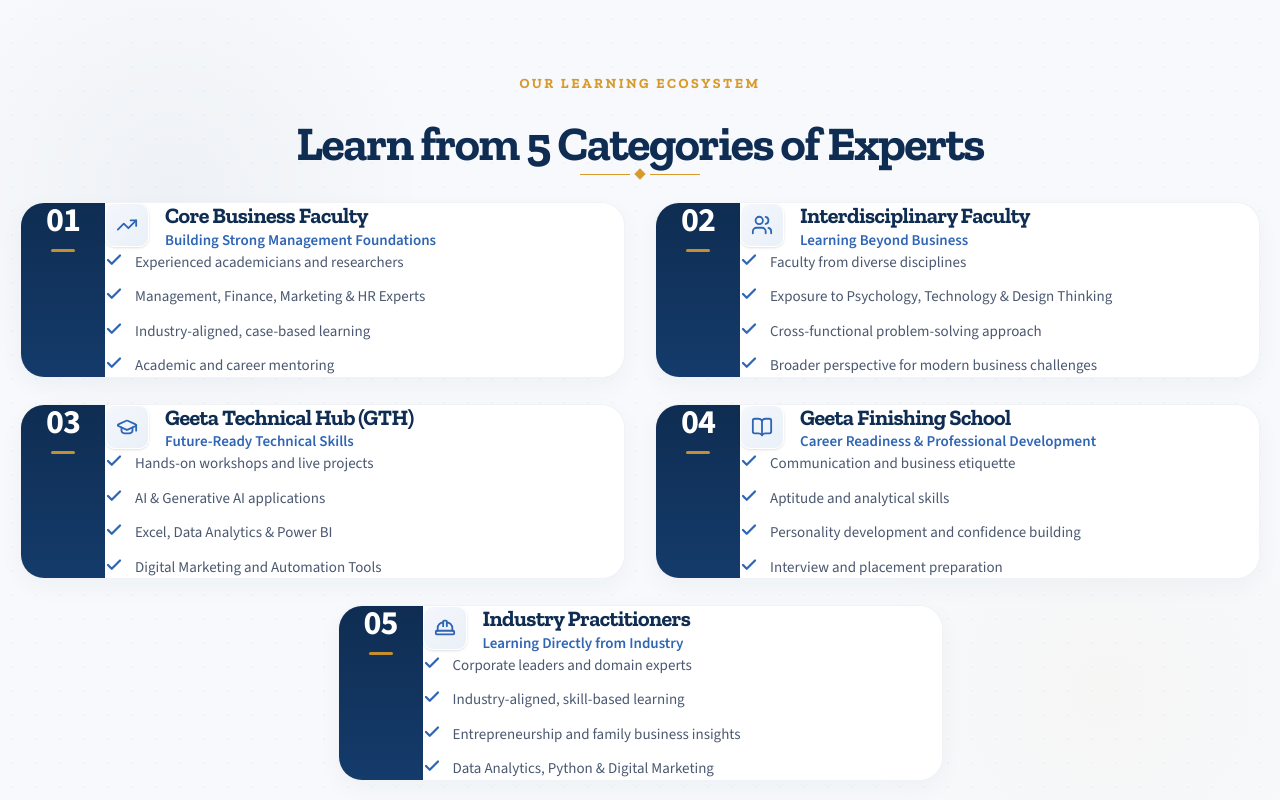
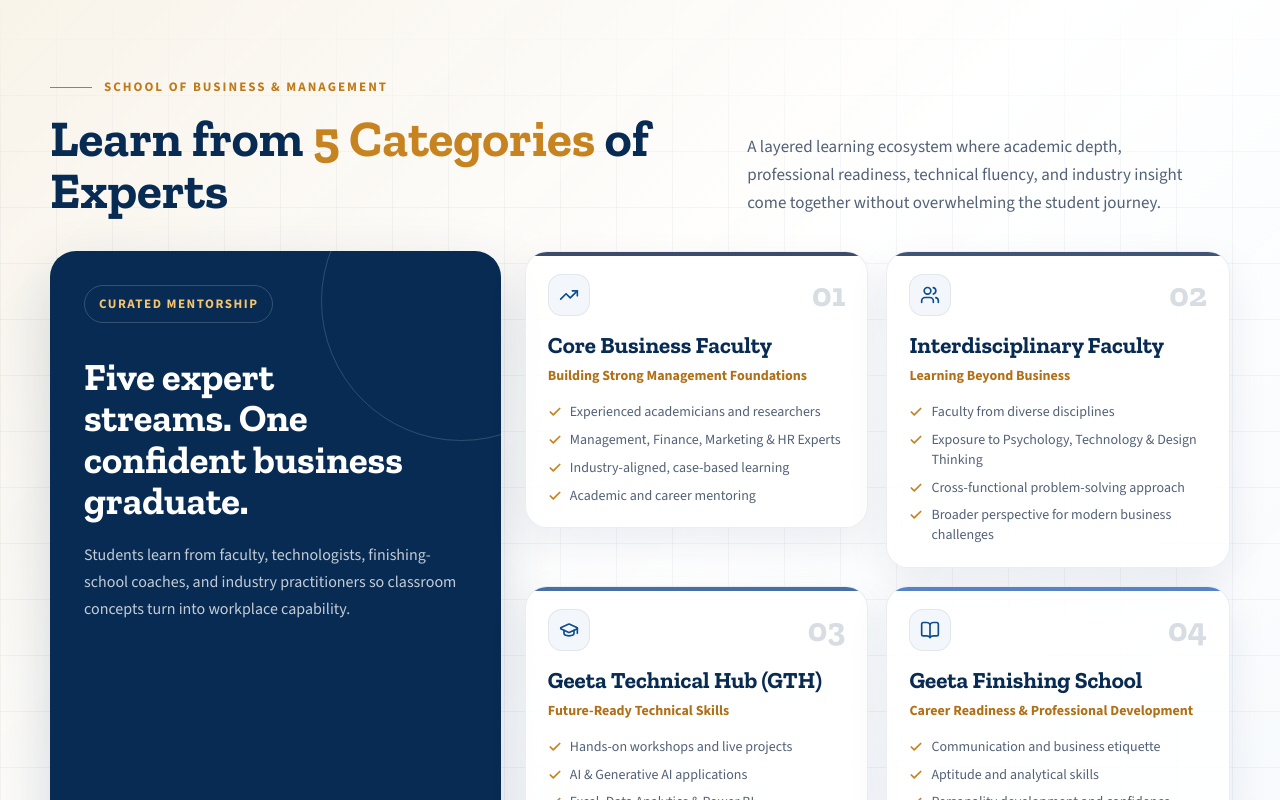
Before and after one commit to Suryansh-Saini09/Geeta-University-, a Next.js app: page /programs/school-of-management-and-business-studies in a window 1280 px wide. Shown: the part 8820-9620 px from the top of the page. Built offline with nearby package versions, Linux system fonts and the light colour scheme.

Commit message:
learn from 5 categories of expert section ui fixed

```diff
--- a/src/app/programs/school-of-management-and-business-studies/page.tsx
+++ b/src/app/programs/school-of-management-and-business-studies/page.tsx
@@ -157,51 +157,30 @@
 
 function ExpertCard({ category }: { category: ExpertCategory }) {
   const Icon = category.icon;
-  // Format number to "01", "02"
   const formattedNumber = category.number.toString().padStart(2, "0");
 
   return (
-    <div className="group w-full h-full bg-[#FFFFFF] rounded-[24px] overflow-hidden flex flex-col sm:flex-row border border-[rgba(15,45,82,0.06)] shadow-[0_8px_24px_rgba(15,45,82,0.04)] hover:-translate-y-[4px] hover:shadow-[0_12px_36px_rgba(15,45,82,0.08)] transition-all duration-300 ease-in-out">
-
-      {/* LEFT SIDE: Identity Column */}
-      <div className="w-full sm:w-[84px] flex-shrink-0 flex sm:flex-col flex-row items-center sm:justify-start justify-center gap-[12px] p-[16px] sm:p-0 sm:pt-[32px] bg-gradient-to-b from-[#0F2D52] to-[#143B6B]">
-        <span className="text-white text-[28px] sm:text-[34px] font-[800] leading-none tracking-tight">{formattedNumber}</span>
-        <div className="w-[3px] h-[20px] sm:w-[24px] sm:h-[3px] bg-[#D89A2B] opacity-90 group-hover:bg-[#F2B64B] transition-colors duration-300 rounded-full" />
-      </div>
-
-      {/* RIGHT SIDE: Content */}
-      <div className="flex-1 p-[24px] sm:p-[28px_32px] flex flex-col bg-[#FFFFFF]">
-
-        {/* Header Section */}
-        <div className="flex items-start gap-4 mb-[22px]">
-          {/* Small Icon */}
-          <div className="w-[44px] h-[44px] rounded-[10px] bg-gradient-to-br from-[#F4F7FC] to-[#EAF0F8] border border-white shadow-sm flex items-center justify-center flex-shrink-0 mt-[2px]">
-            <Icon className="w-[22px] h-[22px] text-[#2F65B5]" strokeWidth={2} />
-          </div>
-
-          <div className="flex flex-col">
-            <h3 className="text-[#0F2D52] font-[800] text-[20px] sm:text-[22px] leading-[1.2] tracking-tight">
-              {category.title}
-            </h3>
-            <p className="text-[#2F65B5] font-[600] text-[14px] sm:text-[15px] leading-[1.4] mt-[6px]">
-              {category.subtitle}
-            </p>
-          </div>
-        </div>
-
-        {/* Bullet Points */}
-        <ul className="flex flex-col gap-[12px] mt-auto">
+    <article className="expert-card group">
+      <div className="expert-card-topline" style={{ backgroundColor: category.ribbon }} />
+      <div className="expert-card-header">
+        <div className="expert-card-icon">
+          <Icon className="w-[20px] h-[20px]" strokeWidth={2} />
+        </div>
+        <span className="expert-card-number">{formattedNumber}</span>
+      </div>
+      <div className="expert-card-copy">
+        <h3>{category.title}</h3>
+        <p>{category.subtitle}</p>
+      </div>
+      <ul>
         {category.points.map((point: string, i: number) => (
-            <li key={i} className="flex items-start gap-[12px] text-[14px] sm:text-[15px] text-[#4B5870] leading-[1.5]">
-              <Check className="text-[#2F65B5] w-[18px] h-[18px] flex-shrink-0 mt-[2px]" strokeWidth={3} />
-              <span className="font-[500]">{point}</span>
+          <li key={i}>
+            <Check className="w-[14px] h-[14px]" strokeWidth={3} />
+            <span>{point}</span>
           </li>
         ))}
       </ul>
-
-      </div>
-
-    </div>
+    </article>
   );
 }
 
@@ -1736,92 +1715,358 @@
       <PlacementExcellenceSection />
 
       {/* ── EXPERTS SECTION ── */}
-      <section
-        className="w-full flex flex-col items-center justify-center font-sans relative overflow-hidden bg-[#F7F9FC]"
-        style={{ padding: "90px 0 120px 0" }}
-      >
+      <section className="scbm-experts-section">
         <style>{`
-          @media (max-width: 768px) {
-            .experts-section-mobile {
-              padding: 64px 20px !important;
-            }
-            .experts-heading-mobile {
-              font-size: clamp(32px, 8vw, 38px) !important;
+          .scbm-experts-section {
+            width: 100%;
+            position: relative;
+            overflow: hidden;
+            background:
+              linear-gradient(135deg, rgba(248, 243, 233, 0.96), rgba(255, 255, 255, 0.98) 42%, rgba(244, 248, 252, 0.96)),
+              #fbf8f1;
+            padding: 88px 0 96px;
+            font-family: "Source Sans 3", sans-serif;
+          }
+          .scbm-experts-section::before {
+            content: "";
+            position: absolute;
+            inset: 0;
+            background-image:
+              linear-gradient(rgba(13, 48, 83, 0.045) 1px, transparent 1px),
+              linear-gradient(90deg, rgba(13, 48, 83, 0.045) 1px, transparent 1px);
+            background-size: 56px 56px;
+            mask-image: linear-gradient(to bottom, transparent, black 16%, black 82%, transparent);
+            pointer-events: none;
+          }
+          .scbm-experts-shell {
+            width: min(100% - 48px, 1180px);
+            margin: 0 auto;
+            position: relative;
+            z-index: 1;
+          }
+          .scbm-experts-heading {
+            display: grid;
+            grid-template-columns: minmax(0, 0.95fr) minmax(320px, 0.7fr);
+            gap: 42px;
+            align-items: end;
+            margin-bottom: 34px;
+          }
+          .scbm-experts-eyebrow {
+            display: inline-flex;
+            align-items: center;
+            gap: 12px;
+            color: #bf7a19;
+            font-size: 13px;
+            font-weight: 800;
+            letter-spacing: 2px;
+            text-transform: uppercase;
+            margin-bottom: 16px;
+          }
+          .scbm-experts-eyebrow::before {
+            content: "";
+            width: 42px;
+            height: 1px;
+            background: #bf7a19;
+          }
+          .scbm-experts-title {
+            margin: 0;
+            color: #082b53;
+            font-family: "Zilla Slab", serif;
+            font-size: clamp(34px, 4vw, 54px);
+            line-height: 1.02;
+            font-weight: 800;
+            letter-spacing: 0;
+          }
+          .scbm-experts-title span {
+            color: #c7831f;
+          }
+          .scbm-experts-intro {
+            margin: 0;
+            color: #536176;
+            font-size: 17px;
+            line-height: 1.65;
+            max-width: 460px;
+          }
+          .scbm-experts-layout {
+            display: grid;
+            grid-template-columns: 0.78fr 1.22fr;
+            gap: 24px;
+            align-items: stretch;
+          }
+          .scbm-experts-feature {
+            position: relative;
+            min-height: 100%;
+            border-radius: 26px;
+            padding: 34px;
+            background: #082b53;
+            color: #fff;
+            overflow: hidden;
+            box-shadow: 0 24px 60px rgba(8, 43, 83, 0.18);
+          }
+          .scbm-experts-feature::before {
+            content: "";
+            position: absolute;
+            width: 280px;
+            height: 280px;
+            right: -100px;
+            top: -90px;
+            border-radius: 999px;
+            border: 1px solid rgba(255, 255, 255, 0.16);
+          }
+          .scbm-experts-feature::after {
+            content: "";
+            position: absolute;
+            inset: auto 28px 28px auto;
+            width: 92px;
+            height: 92px;
+            border-radius: 999px;
+            background: rgba(216, 154, 43, 0.16);
+            filter: blur(2px);
+          }
+          .scbm-experts-feature-content {
+            position: relative;
+            z-index: 1;
+            height: 100%;
+            display: flex;
+            flex-direction: column;
+          }
+          .scbm-experts-feature-kicker {
+            width: fit-content;
+            border: 1px solid rgba(255, 255, 255, 0.18);
+            border-radius: 999px;
+            padding: 8px 14px;
+            color: #f5c46d;
+            font-size: 13px;
+            font-weight: 800;
+            letter-spacing: 1.5px;
+            text-transform: uppercase;
+            margin-bottom: 34px;
+          }
+          .scbm-experts-feature h3 {
+            margin: 0;
+            max-width: 330px;
+            font-family: "Zilla Slab", serif;
+            font-size: clamp(28px, 3vw, 42px);
+            line-height: 1.08;
+            font-weight: 800;
+            letter-spacing: 0;
+          }
+          .scbm-experts-feature p {
+            margin: 18px 0 0;
+            color: rgba(255, 255, 255, 0.76);
+            font-size: 16px;
+            line-height: 1.7;
+          }
+          .scbm-experts-stat-row {
+            display: grid;
+            grid-template-columns: repeat(2, minmax(0, 1fr));
+            gap: 14px;
+            margin-top: auto;
+            padding-top: 34px;
+          }
+          .scbm-experts-stat {
+            border-top: 1px solid rgba(255, 255, 255, 0.18);
+            padding-top: 14px;
+          }
+          .scbm-experts-stat strong {
+            display: block;
+            color: #f5c46d;
+            font-family: "Zilla Slab", serif;
+            font-size: 34px;
+            line-height: 1;
+          }
+          .scbm-experts-stat span {
+            display: block;
+            margin-top: 6px;
+            color: rgba(255, 255, 255, 0.72);
+            font-size: 13px;
+            line-height: 1.35;
+          }
+          .scbm-experts-grid {
+            display: grid;
+            grid-template-columns: repeat(2, minmax(0, 1fr));
+            gap: 18px;
+          }
+          .expert-card {
+            position: relative;
+            min-height: 244px;
+            border-radius: 22px;
+            background: rgba(255, 255, 255, 0.86);
+            border: 1px solid rgba(8, 43, 83, 0.08);
+            box-shadow: 0 16px 42px rgba(8, 43, 83, 0.08);
+            padding: 22px;
+            overflow: hidden;
+            transition: transform 320ms ease, box-shadow 320ms ease, border-color 320ms ease;
+          }
+          .expert-card:hover {
+            transform: translateY(-5px);
+            border-color: rgba(191, 122, 25, 0.28);
+            box-shadow: 0 22px 54px rgba(8, 43, 83, 0.12);
+          }
+          .expert-card-topline {
+            position: absolute;
+            inset: 0 auto auto 0;
+            width: 100%;
+            height: 4px;
+            opacity: 0.8;
+          }
+          .expert-card-header {
+            display: flex;
+            justify-content: space-between;
+            align-items: center;
+            margin-bottom: 16px;
+          }
+          .expert-card-icon {
+            width: 42px;
+            height: 42px;
+            display: grid;
+            place-items: center;
+            border-radius: 14px;
+            color: #0d4c8e;
+            background: #f3f7fb;
+            border: 1px solid rgba(8, 43, 83, 0.08);
+          }
+          .expert-card-number {
+            color: rgba(8, 43, 83, 0.16);
+            font-family: "Zilla Slab", serif;
+            font-size: 34px;
+            font-weight: 800;
+            line-height: 1;
+          }
+          .expert-card-copy h3 {
+            margin: 0;
+            color: #082b53;
+            font-family: "Zilla Slab", serif;
+            font-size: 23px;
+            line-height: 1.16;
+            font-weight: 800;
+            letter-spacing: 0;
+          }
+          .expert-card-copy p {
+            margin: 8px 0 16px;
+            color: #b16f16;
+            font-size: 14px;
+            font-weight: 800;
+            line-height: 1.35;
+          }
+          .expert-card ul {
+            list-style: none;
+            margin: 0;
+            padding: 0;
+            display: grid;
+            gap: 8px;
+          }
+          .expert-card li {
+            display: flex;
+            gap: 8px;
+            align-items: flex-start;
+            color: #536176;
+            font-size: 14px;
+            line-height: 1.42;
+            font-weight: 500;
+          }
+          .expert-card li svg {
+            color: #c7831f;
+            flex: 0 0 auto;
+            margin-top: 3px;
+          }
+          @media (max-width: 1024px) {
+            .scbm-experts-heading,
+            .scbm-experts-layout {
+              grid-template-columns: 1fr;
+            }
+            .scbm-experts-intro {
+              max-width: 760px;
+            }
+            .scbm-experts-feature {
+              min-height: 360px;
+            }
+          }
+          @media (max-width: 720px) {
+            .scbm-experts-section {
+              padding: 66px 0 74px;
+            }
+            .scbm-experts-shell {
+              width: min(100% - 32px, 1180px);
+            }
+            .scbm-experts-heading {
+              gap: 18px;
+              margin-bottom: 26px;
+            }
+            .scbm-experts-grid {
+              grid-template-columns: 1fr;
+            }
+            .scbm-experts-feature {
+              padding: 26px;
+              min-height: 0;
+            }
+            .scbm-experts-stat-row {
+              grid-template-columns: 1fr;
+              padding-top: 26px;
             }
           }
         `}</style>
 
-        {/* Subtle Decorative Elements */}
-        <div className="absolute inset-0 pointer-events-none z-0">
-          <div className="absolute inset-0 bg-[radial-gradient(#1B4B8F_1px,transparent_1px)] [background-size:24px_24px] opacity-[0.03]" />
-
-          {/* Soft Navy Glow in Top Left */}
-          <div className="absolute top-[-10%] left-[-10%] w-[600px] h-[600px] bg-[radial-gradient(circle,rgba(15,45,82,0.04),transparent_60%)]" />
-
-          {/* Soft Gold Glow in Bottom Right */}
-          <div className="absolute bottom-[-10%] right-[-10%] w-[600px] h-[600px] bg-[radial-gradient(circle,rgba(216,154,43,0.03),transparent_60%)]" />
-        </div>
-
-        <div className="w-full max-w-[1240px] mx-auto px-[20px] sm:px-[32px] flex flex-col items-center relative z-10 experts-section-mobile">
-
-          {/* Main Title Section */}
+        <div className="scbm-experts-shell">
           <motion.div
-            className="flex flex-col items-center text-center w-full mb-[36px]"
+            className="scbm-experts-heading"
             initial={{ opacity: 0, y: 20 }}
             whileInView={{ opacity: 1, y: 0 }}
             viewport={{ once: true, margin: "-50px" }}
             transition={{ duration: 0.55, ease: "easeOut" }}
           >
-            <h3 className="text-[#D89A2B] text-center font-[700] uppercase mb-[16px]" style={{ fontSize: "14px", letterSpacing: "2.5px" }}>
-              OUR LEARNING ECOSYSTEM
-            </h3>
-            <br />
-            <h2 className="text-[#0F2D52] text-center font-[800] mb-[24px] experts-heading-mobile" style={{ fontSize: "clamp(34px, 4vw, 48px)", lineHeight: 1.1, letterSpacing: "-1.5px" }}>
-              Learn from 5 Categories of Experts
+            <div>
+              <div className="scbm-experts-eyebrow">School of Business & Management</div>
+              <h2 className="scbm-experts-title">
+                Learn from <span>5 Categories</span> of Experts
               </h2>
-
-
-            {/* Refined Gold Divider */}
-            <div className="flex items-center justify-center gap-[6px]" style={{ width: "120px" }}>
-              <div className="h-[1px] flex-1 bg-[#D89A2B]" />
-              <div className="w-[8px] h-[8px] rotate-45 bg-[#D89A2B] shrink-0" />
-              <div className="h-[1px] flex-1 bg-[#D89A2B]" />
-            </div>
+            </div>
+            <p className="scbm-experts-intro">
+              A layered learning ecosystem where academic depth, professional readiness, technical fluency, and industry insight come together without overwhelming the student journey.
+            </p>
           </motion.div>
-          <br />
-
-          {/* 2 + 2 + 1 GRID */}
-          <div
-            className="grid grid-cols-1 lg:grid-cols-2 w-full relative items-stretch"
-            style={{ columnGap: "30px", rowGap: "26px" }}
+
+          <div className="scbm-experts-layout">
+            <motion.div
+              className="scbm-experts-feature"
+              initial={{ opacity: 0, x: -24 }}
+              whileInView={{ opacity: 1, x: 0 }}
+              viewport={{ once: true, margin: "-50px" }}
+              transition={{ duration: 0.6, ease: "easeOut" }}
             >
-            {/* Top 4 Cards */}
-            <motion.div initial={{ opacity: 0, y: 20 }} whileInView={{ opacity: 1, y: 0 }} viewport={{ once: true, margin: "-50px" }} transition={{ duration: 0.55, delay: 0.08, ease: "easeOut" }} className="w-full h-full">
-              <ExpertCard category={categories[0]} />
+              <div className="scbm-experts-feature-content">
+                <div className="scbm-experts-feature-kicker">Curated Mentorship</div>
+                <h3>Five expert streams. One confident business graduate.</h3>
+                <p>
+                  Students learn from faculty, technologists, finishing-school coaches, and industry practitioners so classroom concepts turn into workplace capability.
+                </p>
+                <div className="scbm-experts-stat-row">
+                  <div className="scbm-experts-stat">
+                    <strong>5</strong>
+                    <span>Expert categories shaping the curriculum</span>
+                  </div>
+                  <div className="scbm-experts-stat">
+                    <strong>360°</strong>
+                    <span>Academic, technical, and career readiness</span>
+                  </div>
+                </div>
+              </div>
             </motion.div>
-            <motion.div initial={{ opacity: 0, y: 20 }} whileInView={{ opacity: 1, y: 0 }} viewport={{ once: true, margin: "-50px" }} transition={{ duration: 0.55, delay: 0.16, ease: "easeOut" }} className="w-full h-full">
-              <ExpertCard category={categories[1]} />
-            </motion.div>
-            <motion.div initial={{ opacity: 0, y: 20 }} whileInView={{ opacity: 1, y: 0 }} viewport={{ once: true, margin: "-50px" }} transition={{ duration: 0.55, delay: 0.24, ease: "easeOut" }} className="w-full h-full">
-              <ExpertCard category={categories[2]} />
-            </motion.div>
-            <motion.div initial={{ opacity: 0, y: 20 }} whileInView={{ opacity: 1, y: 0 }} viewport={{ once: true, margin: "-50px" }} transition={{ duration: 0.55, delay: 0.32, ease: "easeOut" }} className="w-full h-full">
-              <ExpertCard category={categories[3]} />
-            </motion.div>
-
-            {/* The 5th Card - Centered */}
+
+            <div className="scbm-experts-grid">
+              {categories.map((category, index) => (
                 <motion.div
-              initial={{ opacity: 0, y: 20 }}
+                  key={category.title}
+                  initial={{ opacity: 0, y: 18 }}
                   whileInView={{ opacity: 1, y: 0 }}
                   viewport={{ once: true, margin: "-50px" }}
-              transition={{ duration: 0.55, delay: 0.40, ease: "easeOut" }}
-              className="w-full lg:col-span-2 justify-self-center lg:w-[calc(50%-15px)] h-full mt-[6px]"
+                  transition={{ duration: 0.48, delay: index * 0.06, ease: "easeOut" }}
                 >
-              <ExpertCard category={categories[4]} />
+                  <ExpertCard category={category} />
                 </motion.div>
-
-          </div>
-
+              ))}
+            </div>
+          </div>
         </div>
       </section>
 
```
Lines whose indentation alone changed are shown as unchanged.
